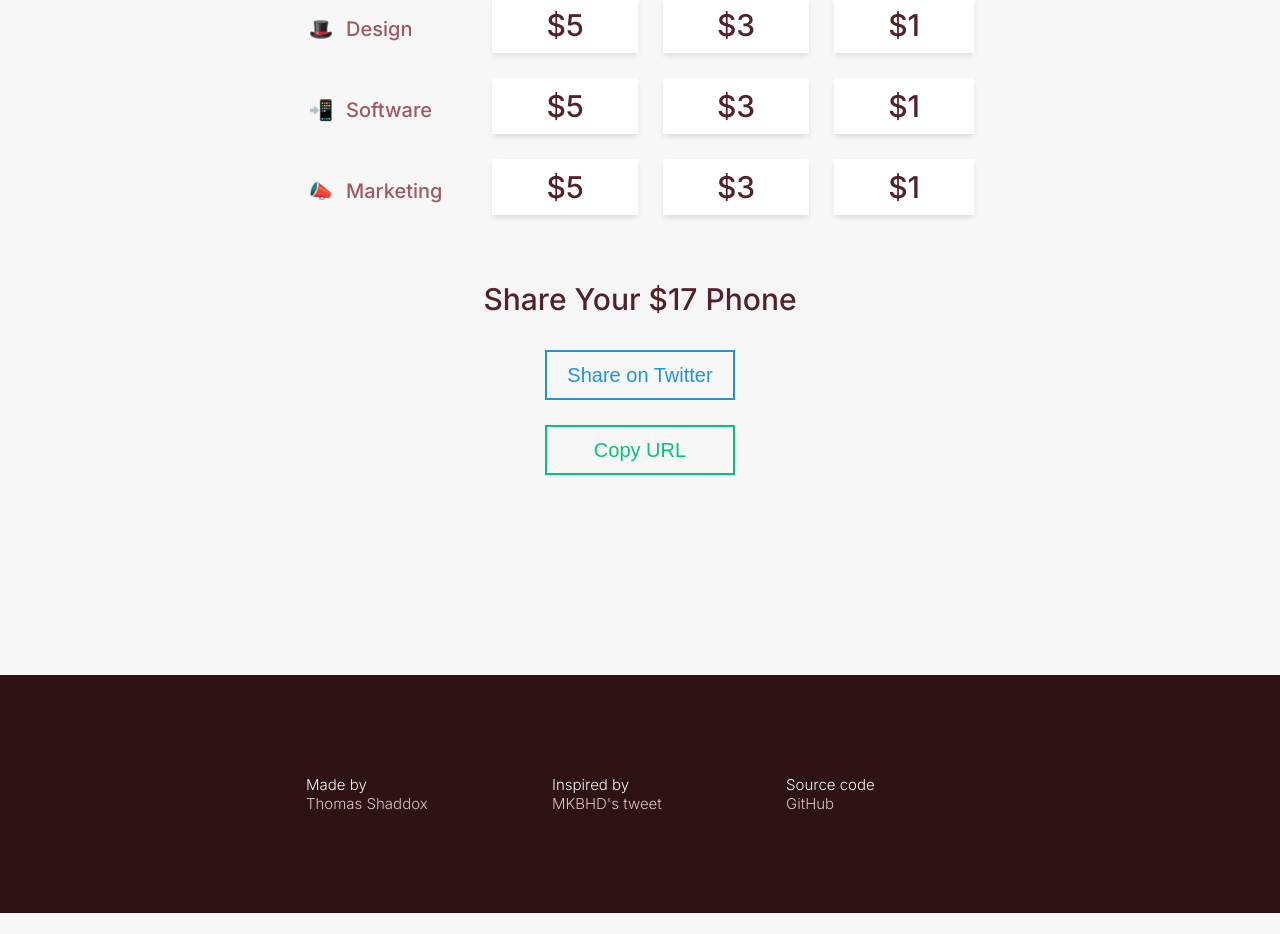
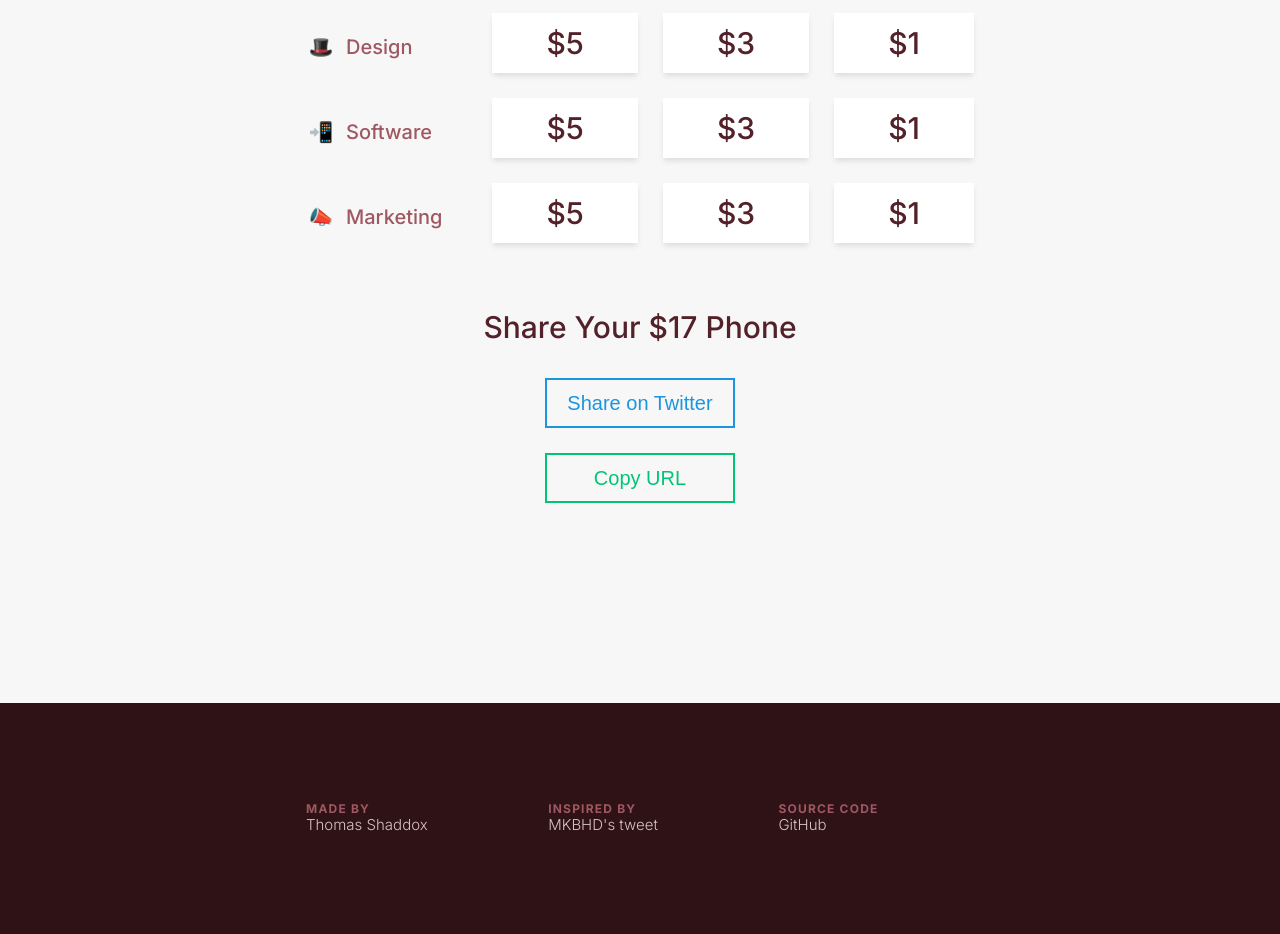
Before and after one commit to tshddx/17dollarphone, a Next.js app: page / in a window 1280 px wide. Shown: the part 697-1631 px from the top of the page. Before the commit the page ends 1610 px from the top, so only its background shows below. Built offline with nearby package versions, Linux system fonts and the light colour scheme.

Commit message:
Got permalink working

```diff
--- a/components/Features.js
+++ b/components/Features.js
@@ -1,10 +1,27 @@
 import React from 'react';
+import { useRouter } from 'next/router';
 import Link from 'next/link';
-import { FEATURES, OPTIONS } from '../utils/features';
+import classnames from 'classnames';
+import {
+  FEATURES,
+  OPTIONS,
+  getDefaultSelectedFeatures,
+  updateSelectedFeatures,
+  makePath,
+  parsePath,
+} from '../utils/features';
 import Stack from './Stack';
 import styles from './Features.module.scss';
 
 const Features = ({}) => {
+  // const [selectedFeatures, _setSelectedFeatures] = React.useState(
+  //   getDefaultSelectedFeatures
+  // );
+  const router = useRouter();
+  console.log('query', router.query);
+  const selectedFeatures = router.query.features
+    ? parsePath(router.query.features)
+    : getDefaultSelectedFeatures();
   return (
     <Stack gap={2}>
       <div>
@@ -16,19 +33,32 @@ const Features = ({}) => {
       <div className={styles.grid}>
         {FEATURES.map(({ name, emoji, dollars }) => {
           return (
-            <>
+            <React.Fragment key={name}>
               <div className={styles.name}>
                 <span className={styles.emoji}>{emoji}</span>
                 <span>{name}</span>
               </div>
               {OPTIONS.map(({ dollars }) => {
+                const isSelected = selectedFeatures[name] === dollars;
+                const newSelectedFeatures = updateSelectedFeatures(
+                  selectedFeatures,
+                  name,
+                  isSelected ? null : dollars
+                );
+                const path = makePath(newSelectedFeatures);
                 return (
-                  <Link key={dollars} href="/">
-                    <a className={styles.option}>${dollars}</a>
+                  <Link key={dollars} href="/[features]" as={`/${path}`}>
+                    <a
+                      className={classnames(styles.option, {
+                        [styles.selected]: isSelected,
+                      })}
+                    >
+                      ${dollars}
+                    </a>
                   </Link>
                 );
               })}
-            </>
+            </React.Fragment>
           );
         })}
       </div>
--- a/components/Features.module.scss
+++ b/components/Features.module.scss
@@ -32,20 +32,23 @@
     0 2px 4px -1px rgba(0, 0, 0, 0.02);
   padding-top: 10px;
   padding-bottom: 10px;
+  border: 2px solid transparent;
   transition: all 0.175s cubic-bezier(0.34, 1.5, 0.64, 1);
 
   &:hover,
   &:focus {
     cursor: pointer;
-    transform: scale(1.15);
     box-shadow: 0 6px 8px -1px rgba(0, 0, 0, 0.15),
       0 2px 4px -1px rgba(0, 0, 0, 0.05);
+  }
+  &:hover {
+    transform: scale(1.15);
   }
 }
 
 .selected {
   transform: scale(1.075);
-  border: 2px solid #ce3717;
+  border-color: #ce3717;
 }
 
 .disabled {
--- a/components/Footer.js
+++ b/components/Footer.js
@@ -8,7 +8,7 @@ const Footer = ({}) => {
     <div className={styles.footer}>
       <div className={styles.inner}>
         <div>
-          <div class="pretitle">Made by</div>
+          <div className={styles.pretitle}>Made by</div>
           <a
             className={styles.link}
             href="https://twitter.com/baddox"
@@ -18,7 +18,7 @@ const Footer = ({}) => {
           </a>
         </div>
         <div>
-          <div class="pretitle">Inspired by</div>
+          <div className={styles.pretitle}>Inspired by</div>
           <a
             className={styles.link}
             href="https://twitter.com/MKBHD/status/1261315329604702211"
@@ -28,7 +28,7 @@ const Footer = ({}) => {
           </a>
         </div>
         <div>
-          <div class="pretitle">Source code</div>
+          <div className={styles.pretitle}>Source code</div>
           <a className={styles.link} href="https://github.com" target="_blank">
             GitHub
           </a>
--- a/components/Footer.module.scss
+++ b/components/Footer.module.scss
@@ -29,3 +29,12 @@
     text-decoration: underline;
   }
 }
+
+.pretitle {
+  font-size: 0.6rem;
+  line-height: 1;
+  letter-spacing: 0.1em;
+  text-transform: uppercase;
+  font-weight: 700;
+  color: var(--text2);
+}
--- /dev/null
+++ b/components/Home.js
@@ -0,0 +1,34 @@
+import Head from 'next/head';
+
+import styles from './Home.module.scss';
+
+import Stack from './Stack';
+import Header from './Header';
+import Features from './Features';
+import Share from './Share';
+import Footer from './Footer';
+
+const Home = () => (
+  <div className={styles.outer}>
+    <div className={styles.inner}>
+      <Head>
+        <title>$17 Phone</title>
+        <link rel="icon" href="/favicon.ico" />
+        <link
+          href="https://fonts.googleapis.com/css2?family=Inter:wght@300;500;700&display=swap"
+          rel="stylesheet"
+        />
+      </Head>
+      <Stack gap={3}>
+        <Stack gap={2}>
+          <Header />
+          <Features />
+        </Stack>
+        <Share />
+      </Stack>
+    </div>
+    <Footer />
+  </div>
+);
+
+export default Home;
--- a/pages/index.js
+++ b/pages/index.js
@@ -1,34 +1,5 @@
-import Head from 'next/head';
+import Home from '../components/Home';
 
-import styles from './index.module.scss';
+const Index = () => <Home />;
 
-import Stack from '../components/Stack';
-import Header from '../components/Header';
-import Features from '../components/Features';
-import Share from '../components/Share';
-import Footer from '../components/Footer';
-
-const Home = () => (
-  <div className={styles.outer}>
-    <div className={styles.inner}>
-      <Head>
-        <title>$17 Phone</title>
-        <link rel="icon" href="/favicon.ico" />
-        <link
-          href="https://fonts.googleapis.com/css2?family=Inter:wght@300;500;700&display=swap"
-          rel="stylesheet"
-        />
-      </Head>
-      <Stack gap={3}>
-        <Stack gap={2}>
-          <Header />
-          <Features />
-        </Stack>
-        <Share />
-      </Stack>
-    </div>
-    <Footer />
-  </div>
-);
-
-export default Home;
+export default Index;
--- a/utils/features.js
+++ b/utils/features.js
@@ -14,19 +14,41 @@ export const OPTIONS = [
   { name: 'Poor', dollars: 1 },
 ];
 
+export function getDefaultSelectedFeatures() {
+  const selectedFeatures = {};
+  FEATURES.forEach(({ name }) => {
+    selectedFeatures[name] = null;
+  });
+  return selectedFeatures;
+}
+
+export function updateSelectedFeatures(selectedFeatures, featureName, dollars) {
+  return { ...selectedFeatures, [featureName]: dollars };
+}
+
 export function makePath(selectedFeatures) {
   let strings = [];
-
   OPTIONS.forEach((option) => {
-    if (option.name === 'Poor') {
-      return;
-    }
-    Object.entries(selectedFeatures).forEach(([featureName, optionName]) => {
-      if (optionName === option.name) {
-        strings += `${option.name}${featureName}`;
+    Object.entries(selectedFeatures).forEach(([featureName, dollars]) => {
+      if (dollars === option.dollars) {
+        strings.push(`${option.name}${featureName}`);
       }
     });
   });
+  return strings.join(',');
+}
 
-  return strings.join('');
+export function parsePath(path) {
+  const strings = path.split(',');
+  const pairs = strings.map((string) => string.match(/[A-Z][a-z]+/g));
+  console.log({ pairs });
+  const selectedFeatures = getDefaultSelectedFeatures();
+  pairs.forEach(([optionName, featureName]) => {
+    const option = OPTIONS.find((option) => option.name === optionName);
+    if (!option) {
+      return;
+    }
+    selectedFeatures[featureName] = option.dollars;
+  });
+  return selectedFeatures;
 }
```
Also changed, not shown: pages/[features].js (added, +7 -0 lines), components/Home.module.scss (renamed from pages/index.module.scss).
